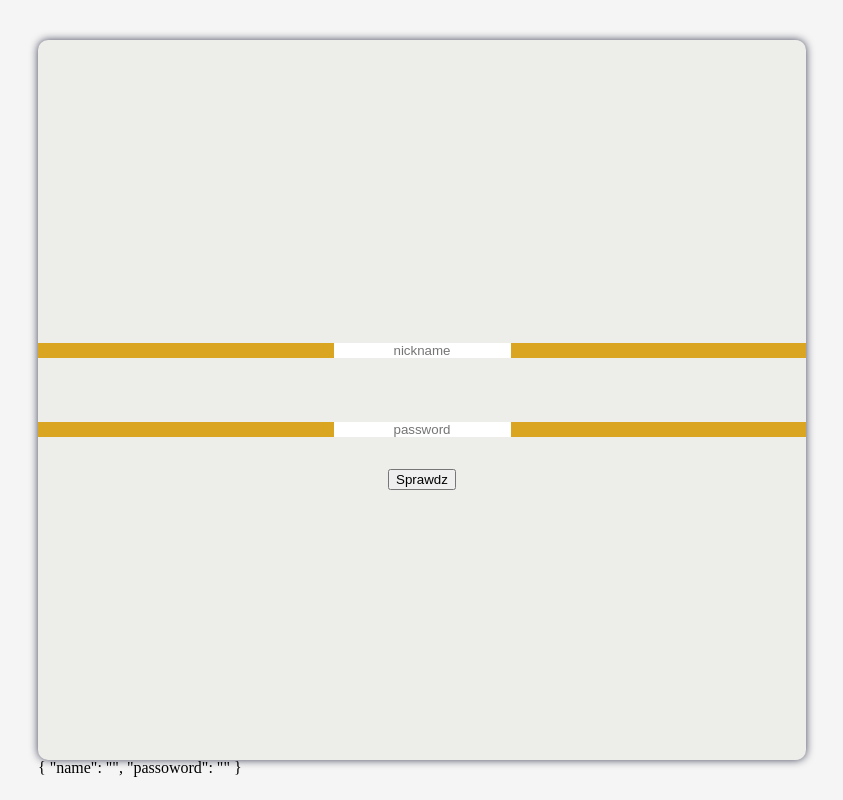
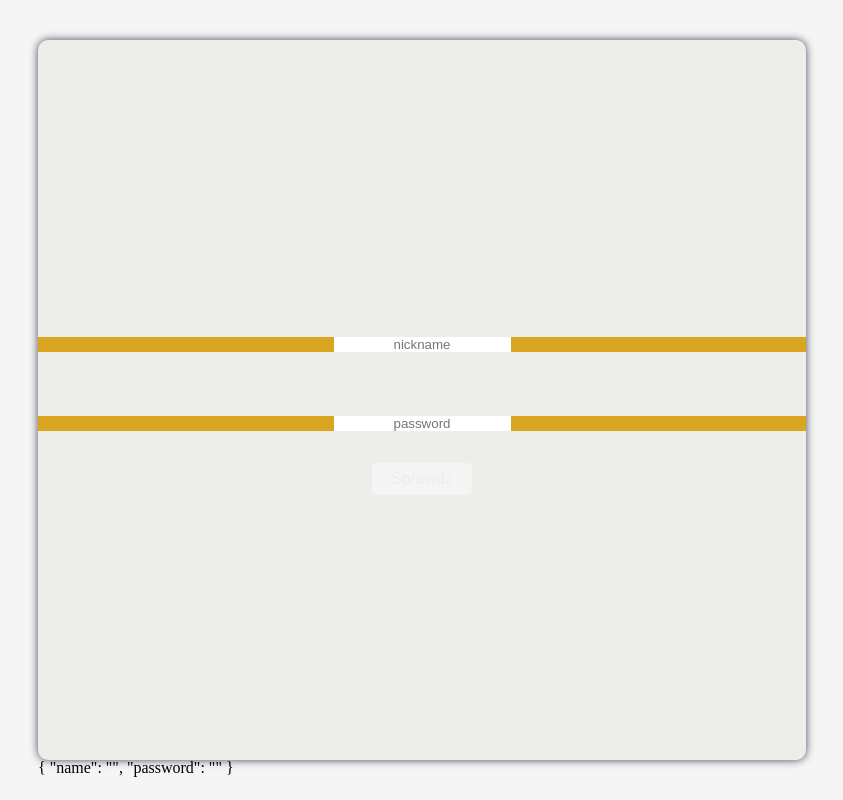
Before and after one commit to Kadavi95/przepisnik, an Angular app in the folder przepisnik/: page /login in a window 1280 px wide. Shown: the whole page, without its empty margins (218-1061 px from the left). Built offline with nearby package versions, Linux system fonts and the light colour scheme.

Commit message:
added loginComponent and apiservice

```diff
--- a/przepisnik/src/app/apiservice.service.ts
+++ b/przepisnik/src/app/apiservice.service.ts
@@ -1,19 +1,57 @@
 import { HttpClient } from '@angular/common/http';
 import { Injectable } from '@angular/core';
-import { pipe, interval } from 'rxjs';
-import { map, tap } from 'rxjs/operators';
+import { of, pipe, observable, Observable } from 'rxjs';
+import { map, tap, filter } from 'rxjs/operators';
+
+type singleUser = {
+  id: number;
+  nickname: string;
+  password: string;
+  class: string;
+};
 
 @Injectable({
   providedIn: 'root',
 })
 export class ApiserviceService {
-  constructor(private http: HttpClient) {}
+  constructor(private httpClient: HttpClient) {}
 
-  getUser() {
-    return this.http.get<any>('http://localhost:3000/users').pipe(
-      map((response: any) => {
-        return response;
-      })
-    );
+  private usersUrl = 'http://localhost:3000/users';
+
+   getUsers(): Observable<singleUser[]> {
+    return this.httpClient.get<singleUser[]>(this.usersUrl).pipe();
   }
+
+  // getUser(name: string, password: string) {
+  //   this.httpClient
+  //     .get<any>('http://localhost:3000/users')
+  //     .subscribe((response) => {
+  //       const trustedUser = response.find((item: any) => {
+  //         return (
+  //           item.nickname.toUpperCase() === name.toUpperCase() &&
+  //           item.password === password.toUpperCase()
+  //         );
+  //       });
+  //       if (trustedUser) {
+  //         console.log('go on');
+  //         return true;
+  //       } else {
+  //         return false;
+  //       }
+  //     });
+  // }
+  // getHeroes(name: string, password: string): Observable<singleUser> {
+  //   console.log(name, password);
+  //   return this.httpClient.get<singleUser>(this.usersUrl).pipe(
+  //     tap(item => console.log(item.nickname))
+  //     filter((item) => item.nickname.toUpperCase() === name.toUpperCase())
+  //   );
+  // }
+
+  // getHeroes(name: string, password: string) {
+  //   console.log(name, password);
+  //   return this.httpClient.get<singleUser>(this.usersUrl).pipe(
+  //     tap(item => console.log(item))
+  //   );
+  // }
 }
--- a/przepisnik/src/app/app-routing.module.ts
+++ b/przepisnik/src/app/app-routing.module.ts
@@ -4,7 +4,7 @@ import { AppComponent } from './app.component';
 import { LogincomponentComponent } from './logincomponent/logincomponent.component';
 
 const routes: Routes = [
-  {path: "", component: AppComponent},
+  {path: "", redirectTo: "login", pathMatch: 'full'},
   {path: "login", component: LogincomponentComponent}
 ];
 
--- a/przepisnik/src/app/logincomponent/logincomponent.component.html
+++ b/przepisnik/src/app/logincomponent/logincomponent.component.html
@@ -1,21 +1,14 @@
 <main>
   <section>
     <form [formGroup]="form" (ngSubmit)="sendData()">
-
         <label >
           <input formControlName="name" placeholder="nickname" type="text">
         </label>
-
         <label >
-          <input placeholder="password" type="passowrd">
+          <input formControlName="password" placeholder="password" type="passowrd">
         </label>
-
-
-          <button type="submit">Sprawdz</button>
-
-
+        <button class="logInButton" [disabled]="!form.valid" type="submit">Sprawdz</button>
     </form>
-
     {{form.value | json}}
   </section>
 </main>
--- a/przepisnik/src/app/logincomponent/logincomponent.component.scss
+++ b/przepisnik/src/app/logincomponent/logincomponent.component.scss
@@ -23,6 +23,35 @@ main {
       flex-direction: column;
       justify-content: center;
       align-items: center;
+      .logInButton {
+        width: 100px;
+        height: 32px;
+        font-size: 16px;
+        border-radius: 5px;
+        color: #edeee9;
+        background-color: #c7ab10;
+        border: none;
+        cursor: pointer;
+        transition: .35s all ease-in-out;
+        &:hover {
+          -webkit-box-shadow: 0px 0px 8px 0px rgba(66, 68, 90, 1);
+          -moz-box-shadow: 0px 0px 8px 0px rgba(66, 68, 90, 1);
+          box-shadow: 0px 0px 8px 0px rgba(66, 68, 90, 1);
+        }
+        &:disabled {
+          width: 100px;
+          height: 32px;
+          font-size: 16px;
+          border-radius: 5px;
+          color: #edeee9;
+          background-color: #f5f5f5;
+          border: none;
+          cursor: pointer;
+          -webkit-box-shadow: none;
+          -moz-box-shadow: none;
+          box-shadow: none;
+        }
+      }
       label {
         margin-top: 2rem;
         margin-bottom: 2rem;
--- a/przepisnik/src/app/logincomponent/logincomponent.component.ts
+++ b/przepisnik/src/app/logincomponent/logincomponent.component.ts
@@ -1,21 +1,31 @@
 import { Component, OnInit } from '@angular/core';
 import { FormBuilder, FormGroup, Validators } from '@angular/forms';
+import { Router } from '@angular/router';
+import { ApiserviceService } from '../apiservice.service';
 
 interface myDataValues {
   name: string;
   password: string;
 }
+type singleUser = {
+  id: number;
+  nickname: string;
+  password: string;
+  class: string;
+};
 
 @Component({
   selector: 'app-logincomponent',
   templateUrl: './logincomponent.component.html',
   styleUrls: ['./logincomponent.component.scss'],
 })
-
-
 export class LogincomponentComponent implements OnInit {
   form!: FormGroup;
-  constructor(private formBuild: FormBuilder) {}
+  constructor(
+    private apiService: ApiserviceService,
+    private formBuild: FormBuilder,
+    private router: Router
+  ) {}
 
   ngOnInit() {
     this.form = this.formBuild.group({
@@ -24,14 +34,36 @@ export class LogincomponentComponent implements OnInit {
         Validators.minLength(3),
         Validators.maxLength(10),
       ]),
-      passoword: this.formBuild.control('', [
+      password: this.formBuild.control('', [
         Validators.required,
         Validators.minLength(3),
         Validators.maxLength(10),
       ]),
     });
   }
-  sendData(){
+  sendData() {
+    if (this.form.invalid) {
+      alert('blad w formularzu czekaj');
+      return;
+    } else {
+      // this.apiService.getUser(this.form.value.name, this.form.value.password);
+      // this.apiService
+      //   .getHeroes(this.form.value.name, this.form.value.password)
 
+      //   .subscribe((res) => console.log(res));
+
+        this.apiService.getUsers().subscribe((response) => {
+            response.find((item: singleUser) => {
+              const primaryCondition = item.nickname.toUpperCase() === this.form.value.name.toUpperCase();
+              const secondaryCondition =  item.password.toUpperCase() === this.form.value.password.toUpperCase()
+              if(primaryCondition && secondaryCondition){
+                this.router.navigate(['./home'])
+
+              } else {
+                console.log("error");
+              }
+            })
+        })
+    }
   }
 }
```
